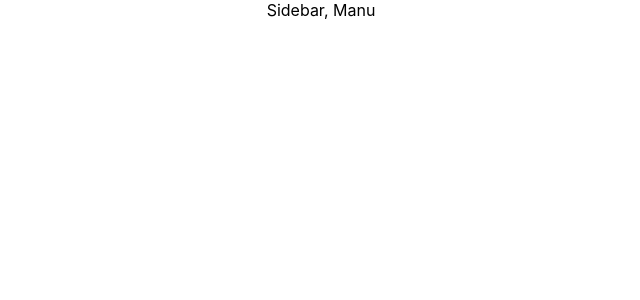
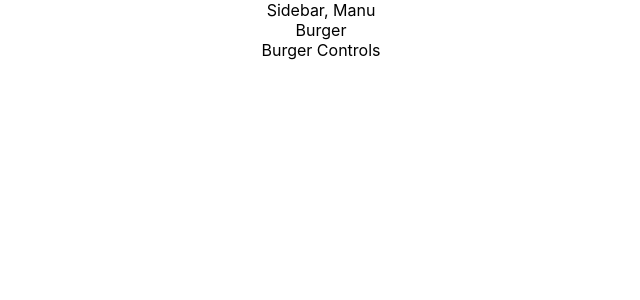
Before and after one commit to AvinashChavanN/create-your-own-burger-react, a React (Create React App) app: page / in a window 1280 px wide. Shown: the top 300 px of the page, without its empty margins (319-959 px from the left). Built offline with nearby package versions, Linux system fonts and the light colour scheme.

Commit message:
Added burger builder class

```diff
--- a/src/components/Layout/Layout.js
+++ b/src/components/Layout/Layout.js
@@ -5,7 +5,7 @@ const Layout = (props) => {
     return (
         <Auxiliary>
         <div>Sidebar, Manu</div>
-        <main></main>
+        <main>{props.children}</main>
         </Auxiliary>
     );
 }
--- a/src/containers/App.js
+++ b/src/containers/App.js
@@ -1,12 +1,13 @@
 import React from 'react';
 import './App.css';
 import Layout from '../components/Layout/Layout';
+import BurgerBuilder from './BurgerBuilder/BurgerBuilder';
 
 function App() {
   return (
     <div className="App">
       <Layout>
-
+        <BurgerBuilder/>
       </Layout>
     </div>
   );
--- /dev/null
+++ b/src/containers/BurgerBuilder/BurgerBuilder.js
@@ -0,0 +1,15 @@
+import React, { Component } from 'react';
+import Auxiliaty from '../../hoc/Auxiliary';
+
+class BurgerBuilder extends Component {
+    render(){
+        return(
+            <Auxiliaty>
+                <div>Burger</div>
+                <div>Burger Controls</div>
+            </Auxiliaty>
+        );
+    }
+}
+
+export default BurgerBuilder;
```
